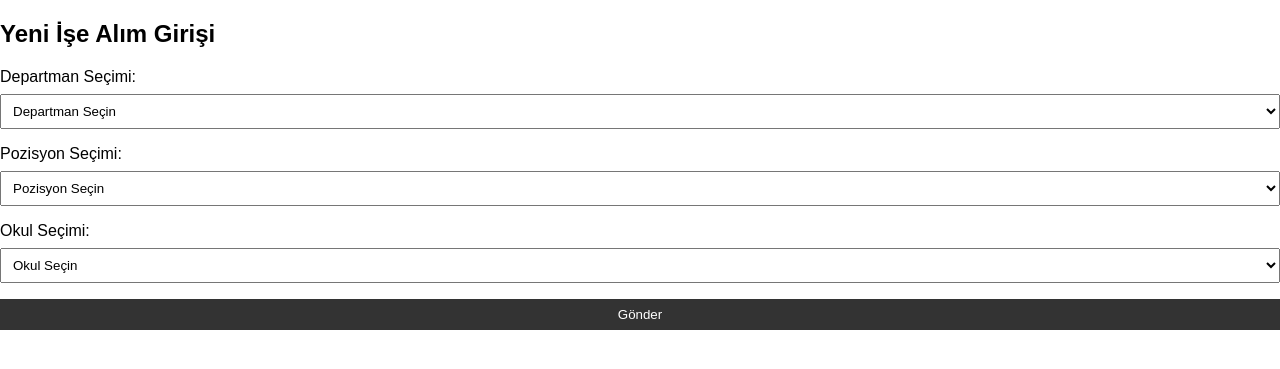
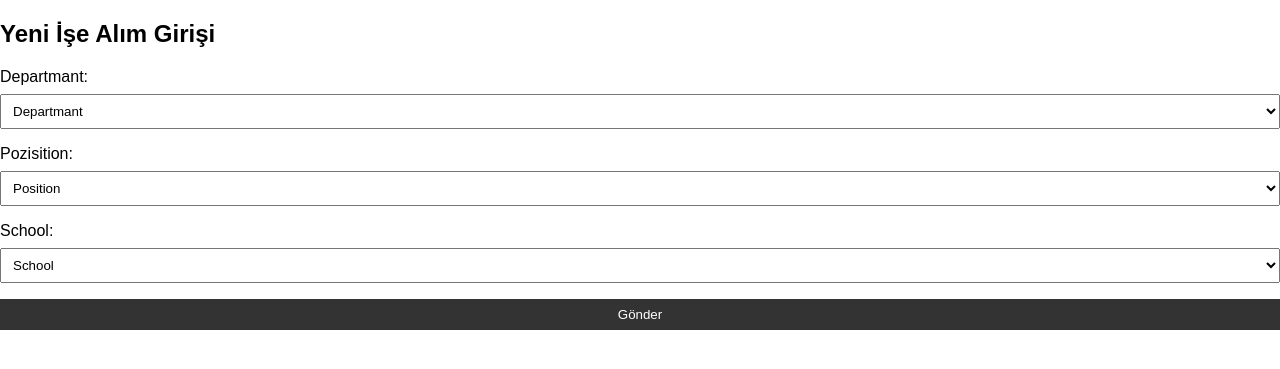
Before and after one commit to zeynepsarerturk/233, a PHP site: page /post.php in a window 1280 px wide. Shown: the top 369 px of the page. Run offline with PHP 8.4, Linux system fonts and the light colour scheme; the visitor is signed in with stand-in values (Sample User, id 1); data that the repository does not hold is empty.

Commit message:
Update post.php

```diff
--- a/post.php
+++ b/post.php
@@ -67,22 +67,22 @@ if ($schoolResult && mysqli_num_rows($schoolResult) > 0) {
 <body>
     <h2>Yeni İşe Alım Girişi</h2>
     <form id="postForm">
-        <label for="department">Departman Seçimi:</label>
+        <label for="department">Departmant:</label>
         <select id="department" name="department" required>
-            <option value="">Departman Seçin</option>
+            <option value="">Departmant</option>
             <?php foreach ($departments as $department): ?>
                 <option value="<?php echo htmlspecialchars($department); ?>">
                     <?php echo htmlspecialchars($department); ?>
                 </option>
             <?php endforeach; ?>
         </select>
-        <label for="position">Pozisyon Seçimi:</label>
+        <label for="position">Pozisition:</label>
         <select id="position" name="position" required>
-            <option value="">Pozisyon Seçin</option>
+            <option value="">Position</option>
         </select>
-        <label for="school">Okul Seçimi:</label>
+        <label for="school">School:</label>
         <select id="school" name="school" required>
-            <option value="">Okul Seçin</option>
+            <option value="">School</option>
             <?php foreach ($schools as $school): ?>
                 <option value="<?php echo htmlspecialchars($school); ?>">
                     <?php echo htmlspecialchars($school); ?>
@@ -106,7 +106,7 @@ if ($schoolResult && mysqli_num_rows($schoolResult) > 0) {
                         if (data.error) {
                             $("#position").append($('<option>', {
                                 value: '',
-                                text: 'Pozisyon bulunamadı'
+                                text: 'Position Not Found'
                             }));
                         } else {
                             $.each(data, function(index, value) {
```
